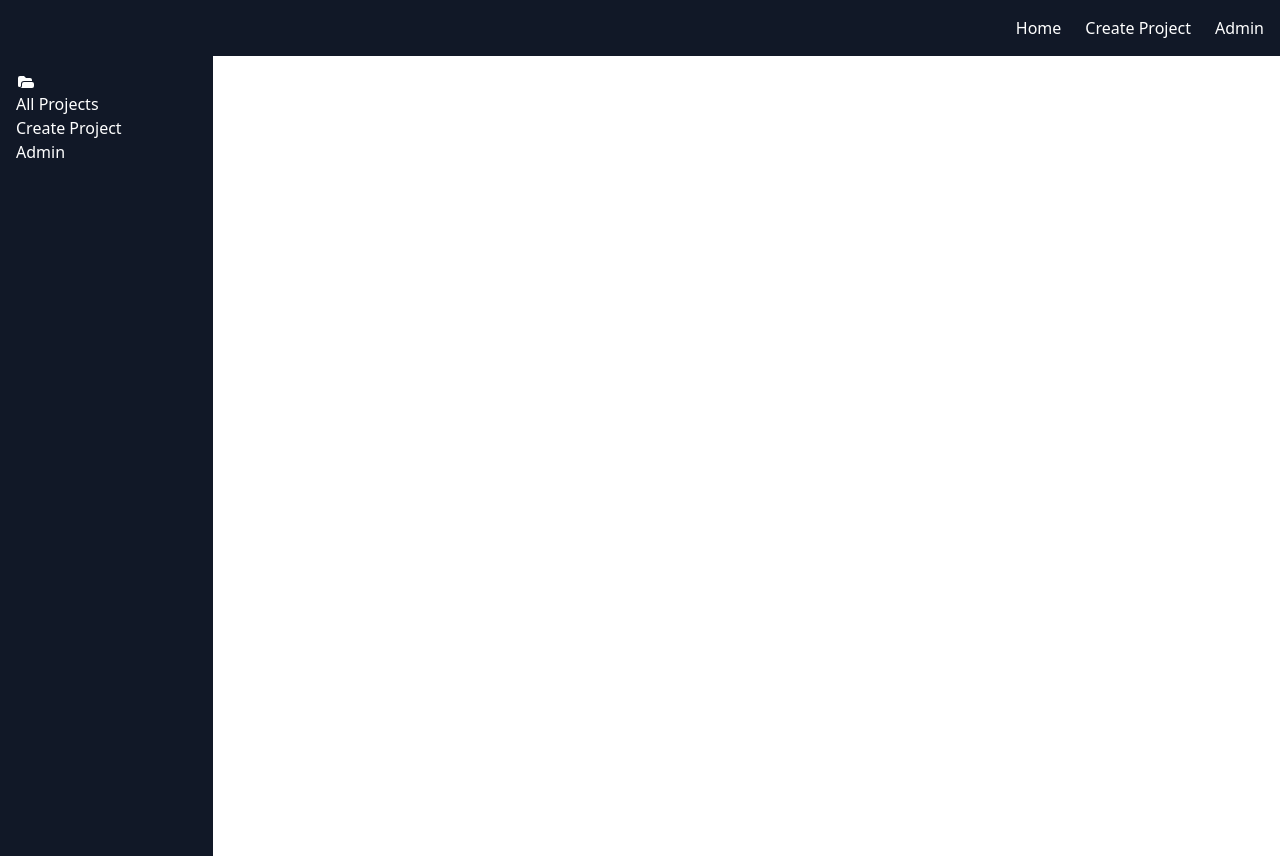
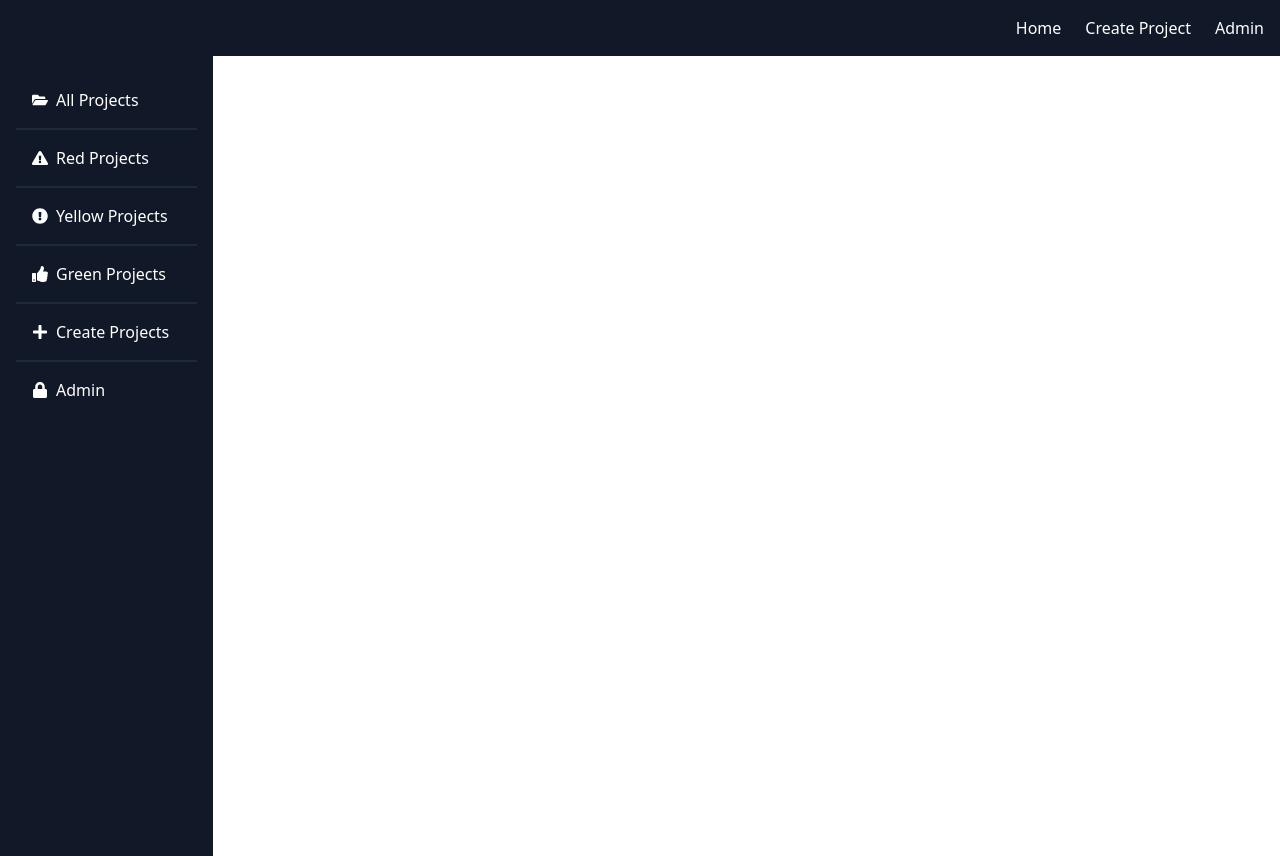
Before and after one commit to Darkflam3master/project-status-app, a React (Create React App) app: page / in a window 1280 px wide. Built offline with nearby package versions, Linux system fonts and the light colour scheme.

Commit message:
basic nav bar skeleton

```diff
--- a/src/App.tsx
+++ b/src/App.tsx
@@ -2,12 +2,26 @@ import React from "react";
 import { LeftNavBar } from "./components/LeftNavBar";
 import { TopNavBar } from "./components/TopNavBar";
 
+const topNavItems = [
+  { name: "Home", route: "/", icon: "none" },
+  { name: "Create Project", route: "/create", icon: "none" },
+  { name: "Admin", route: "/admin", icon: "none" },
+];
+
+const leftNavItems = [
+  { name: "All Projects", route: "/", icon: "OpenFolder" },
+  { name: "Red Projects", route: "/red", icon: "ExclaimTriangle" },
+  { name: "Yellow Projects", route: "/yellow", icon: "ExclaimCircle" },
+  { name: "Green Projects", route: "/green", icon: "ThumbsUp" },
+  { name: "Create Projects", route: "/create", icon: "Plus" },
+  { name: "Admin", route: "/admin", icon: "Lock" },
+];
+
 function App() {
   return (
     <div className="App">
-      <TopNavBar></TopNavBar>
-      <LeftNavBar></LeftNavBar>
-      {/* <LeftNavBar></LeftNavBar> */}
+      <TopNavBar navItems={topNavItems}></TopNavBar>
+      <LeftNavBar navItems={leftNavItems}></LeftNavBar>
     </div>
   );
 }
--- /dev/null
+++ b/src/components/1_Atoms/Navigation/NavLinkRepeater.tsx
@@ -0,0 +1,22 @@
+import React from "react";
+import { BrowserRouter as Router, Link } from "react-router-dom";
+
+interface Props {
+  navItems: { name: string; route: string }[];
+}
+
+export const NavLinkRepeater = (props: Props) => {
+  return (
+    <div>
+      {props.navItems.map((item) => (
+        <Link
+          to={item.route}
+          key={item.name}
+          className="flex justify-end p-4 space-x-6 text-white"
+        >
+          {item.name}
+        </Link>
+      ))}
+    </div>
+  );
+};
--- a/src/components/LeftNavBar.tsx
+++ b/src/components/LeftNavBar.tsx
@@ -1,31 +1,60 @@
 import React from "react";
 import { BrowserRouter as Router, Link } from "react-router-dom";
+import {
+  FaFolderOpen,
+  FaExclamationTriangle,
+  FaExclamationCircle,
+  FaThumbsUp,
+  FaPlus,
+  FaLock,
+} from "react-icons/fa";
 
-interface Props {}
+interface Props {
+  navItems: { name: string; route: string; icon: string }[];
+}
 
-export const LeftNavBar = (props: Props) => {
+const iconRenderer = (icon: string) => {
+  let finalIcon;
+
+  switch (icon) {
+    case "OpenFolder":
+      finalIcon = <FaFolderOpen></FaFolderOpen>;
+      break;
+    case "ExclaimTriangle":
+      finalIcon = <FaExclamationTriangle></FaExclamationTriangle>;
+      break;
+    case "ExclaimCircle":
+      finalIcon = <FaExclamationCircle></FaExclamationCircle>;
+      break;
+    case "ThumbsUp":
+      finalIcon = <FaThumbsUp></FaThumbsUp>;
+      break;
+    case "Plus":
+      finalIcon = <FaPlus></FaPlus>;
+      break;
+    case "Lock":
+      finalIcon = <FaLock></FaLock>;
+      break;
+  }
+
+  return finalIcon;
+};
+
+export const LeftNavBar = ({ navItems }: Props) => {
   return (
     <Router>
       <nav className="bg-gray-900 w-1/6 h-screen">
-        <div className="flex flex-col p-4 text-white">
-          <Link to="/">
-            <svg
-              xmlns="http://www.w3.org/2000/svg"
-              className="h-5 w-5"
-              viewBox="0 0 20 20"
-              fill="currentColor"
+        <div className="flex flex-col p-4 text-white divide-y-2 divide-gray-800">
+          {navItems.map((item) => (
+            <Link
+              to={item.route}
+              key={item.name}
+              className="flex items-center p-4 hover:bg-gray-600"
             >
-              <path
-                fill-rule="evenodd"
-                d="M2 6a2 2 0 012-2h4l2 2h4a2 2 0 012 2v1H8a3 3 0 00-3 3v1.5a1.5 1.5 0 01-3 0V6z"
-                clip-rule="evenodd"
-              />
-              <path d="M6 12a2 2 0 012-2h8a2 2 0 012 2v2a2 2 0 01-2 2H2h2a2 2 0 002-2v-2z" />
-            </svg>
-            All Projects
-          </Link>
-          <Link to="/createProject">Create Project</Link>
-          <Link to="/admin">Admin</Link>
+              <div className="mr-2">{iconRenderer(item.icon)}</div>
+              {item.name}
+            </Link>
+          ))}
         </div>
       </nav>
     </Router>
--- a/src/components/TopNavBar.tsx
+++ b/src/components/TopNavBar.tsx
@@ -1,16 +1,19 @@
 import React from "react";
 import { BrowserRouter as Router, Link } from "react-router-dom";
+interface Props {
+  navItems: { name: string; route: string; icon: string }[];
+}
 
-interface Props {}
-
-export const TopNavBar = (props: Props) => {
+export const TopNavBar = ({ navItems }: Props) => {
   return (
     <Router>
       <nav className="bg-gray-900">
         <div className="flex justify-end p-4 space-x-6 text-white">
-          <Link to="/">Home</Link>
-          <Link to="/createProject">Create Project</Link>
-          <Link to="/admin">Admin</Link>
+          {navItems.map((item) => (
+            <Link to={item.route} key={item.name}>
+              {item.name}
+            </Link>
+          ))}
         </div>
       </nav>
     </Router>
```
